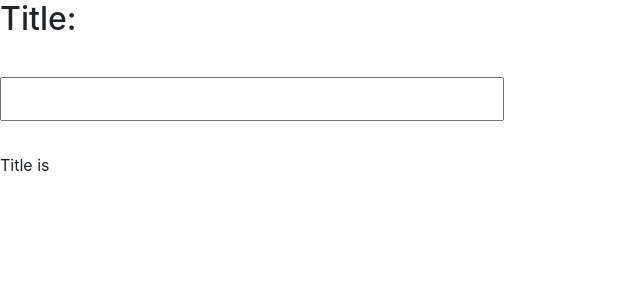
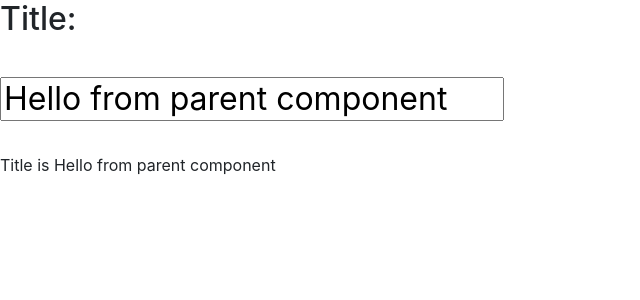
Before and after one commit to muhammedMoussa/wh-fe-test, an Angular app: page /test-two in a window 1280 px wide. Shown: the top 300 px of the page, without its empty margins (0-640 px from the left). Built offline with nearby package versions, Linux system fonts and the light colour scheme.

Commit message:
added: test 02

```diff
--- a/src/app/test-02.ts
+++ b/src/app/test-02.ts
@@ -1,25 +1,27 @@
+import { FormsModule } from '@angular/forms';
 /**
  * Update the following components to meet the requirements :
  * * Bind [field] of [textfield] component to its text input
  * * Pass value of [field] from [textfield] component to [title] property of component [ng-app]
  */
-import { Component, NgModule  } from '@angular/core';
+import { Component, Input, NgModule  } from '@angular/core';
 import { RouterModule } from "@angular/router";
 import { CommonModule } from '@angular/common';
 
 @Component({
     selector : 'textfield',
-    template : '<input type="text" value="" />'
+    template : '<input type="text" [(value)]="field" readonly/>'
 })
 export class TextField {
-    field = "";
+    @Input() field = "";
 }
 
 @Component({
     selector : 'child-component',
-    template : `<h2>Title:<h2><br/><textfield></textfield>`
+    template : `<h2>Title:<h2><br/><textfield [(field)]="field"></textfield>`
 })
 export class ChildComponent {
+    @Input() field = "";
 
 }
 
@@ -27,18 +29,20 @@ export class ChildComponent {
 @Component({
     selector : 'ng-app',
     template : `<div>
-                    <child-component></child-component> <br/>
+                    <child-component [(field)]="title"></child-component> <br/>
                     Title is {{title}}
                 </div>`
 })
 export class Test02Component {
 
-    title:string = "";
+    title:string = "Hello from parent component";
+    // also can deal with template refrence @ViewChild child.textfield.field ;)
 }
 
 @NgModule({
     imports : [
         CommonModule,
+        FormsModule,
         RouterModule.forChild([
             {
                 path : "",
```
